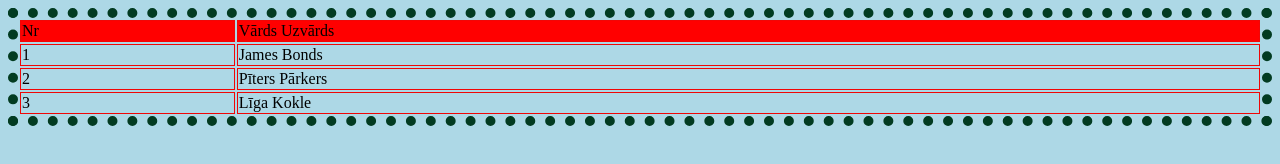
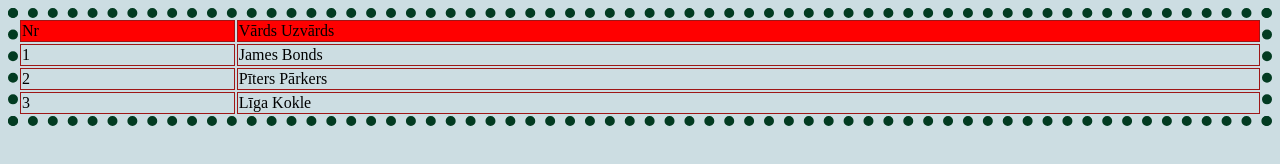
Before and after one commit to MarissZZZ/loterija, a plain HTML site: page index.html in a window 1280 px wide. Drawn offline with Linux system fonts and the light colour scheme.

Commit message:
Update style.css

```diff
--- a/style.css
+++ b/style.css
@@ -1,5 +1,5 @@
 body {
-    background-color: lightblue;
+    background-color: rgb(204, 221, 226);
 }
 
 table, th {
@@ -7,7 +7,7 @@ table, th {
   }
 
   table td {
-    border: 1px solid rgb(240, 6, 6);
+    border: 1px solid rgb(158, 22, 22);
   }
 
   table {
```
